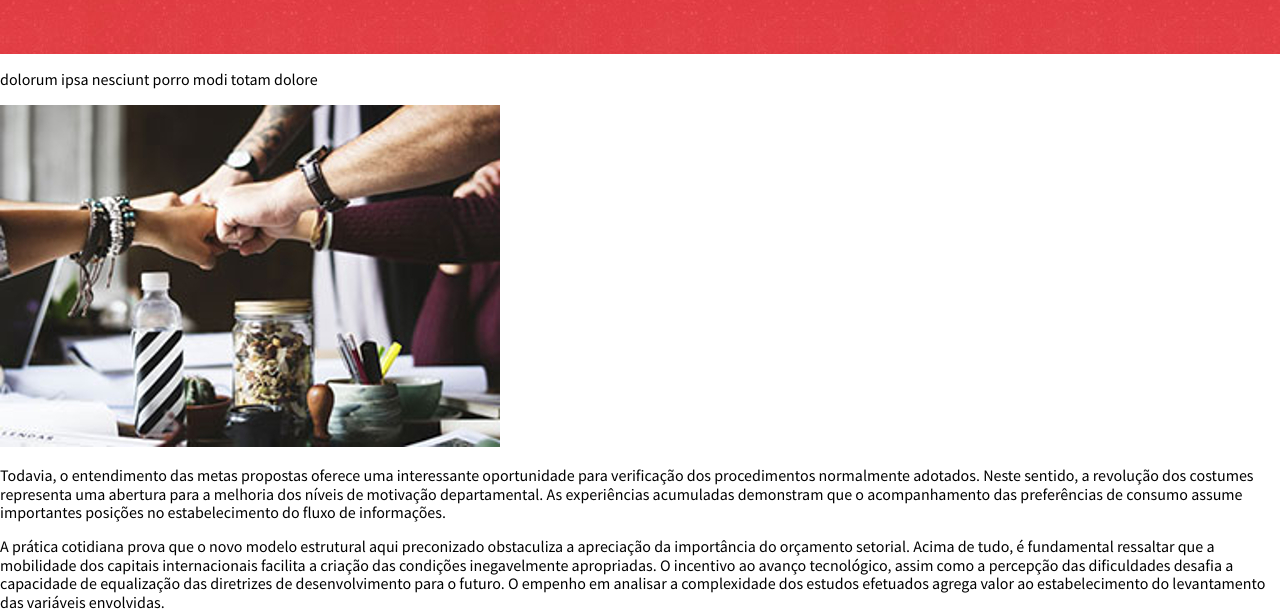
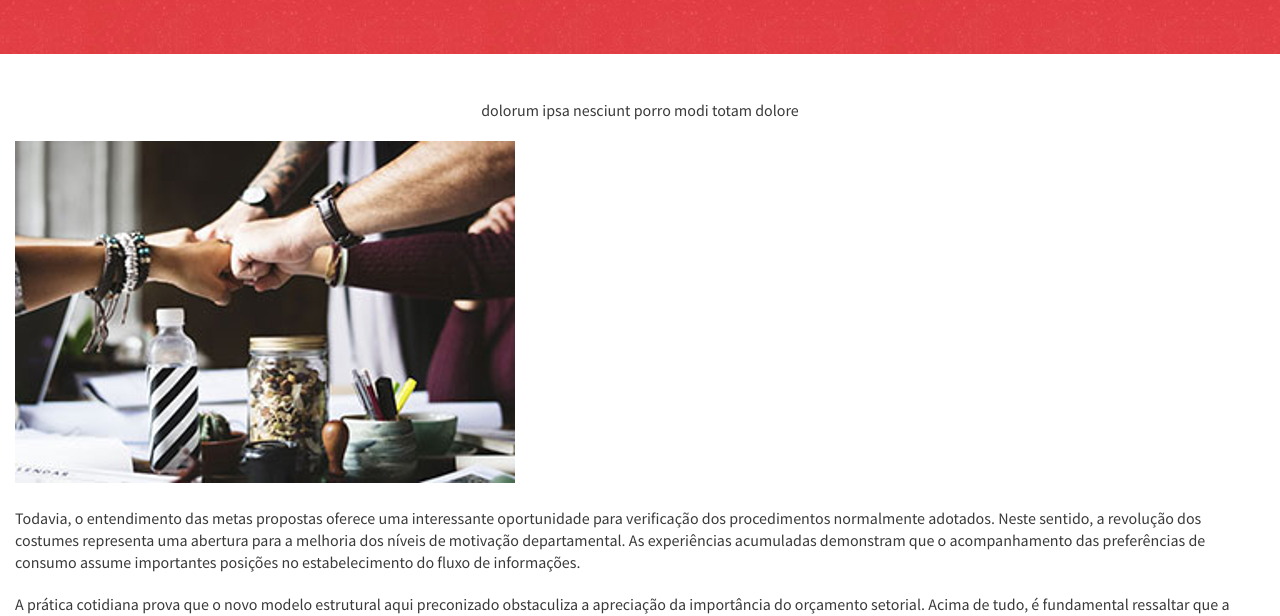
Before and after one commit to tattudc/home, a plain HTML site: page sobre.html in a window 1280 px wide. Shown: the part 370-986 px from the top of the page. Drawn offline with Linux system fonts and the light colour scheme.

Commit message:
css sobre atualizado
Atualizando a página sobre

```diff
--- a/css/style-sobre.css
+++ b/css/style-sobre.css
@@ -19,3 +19,17 @@
     margin-top: 20px;
     margin: 0 auto;
 }
+.pagina-conteudo{
+    padding: 15px;
+    padding-top: 25px;
+    padding-bottom: 25px;
+}
+.pagina-conteudo p{
+    color: #3a3a3a;
+    line-height: 22px;
+    margin-top: 20px;
+    margin-bottom: 20px;
+}
+.text-center{
+    text-align: center;
+}
--- a/sobre.html
+++ b/sobre.html
@@ -27,8 +27,8 @@
             <header class="pagina-cabecalho">
                 <h1 class="pagina-cabecalho__titulo">Sobre Nós</h1>
             </header>
-            <section>
-                <p>dolorum ipsa nesciunt porro modi totam dolore</p>
+            <section class="pagina-conteudo">
+                <p class="text-center">dolorum ipsa nesciunt porro modi totam dolore</p>
                 <img src="time-unido.jpg" alt="Mesa de colegas de trabalho se cumprimentando">
                 <p> Todavia, o entendimento das metas propostas oferece uma interessante oportunidade para verificação dos procedimentos normalmente adotados. Neste sentido, a revolução dos costumes representa uma abertura para a melhoria dos níveis de motivação departamental. As experiências acumuladas demonstram que o acompanhamento das preferências de consumo assume importantes posições no estabelecimento do fluxo de informações.</p>
                 <p>A prática cotidiana prova que o novo modelo estrutural aqui preconizado obstaculiza a apreciação da importância do orçamento setorial. Acima de tudo, é fundamental ressaltar que a mobilidade dos capitais internacionais facilita a criação das condições inegavelmente apropriadas. O incentivo ao avanço tecnológico, assim como a percepção das dificuldades desafia a capacidade de equalização das diretrizes de desenvolvimento para o futuro. O empenho em analisar a complexidade dos estudos efetuados agrega valor ao estabelecimento do levantamento das variáveis envolvidas.</p>
```
